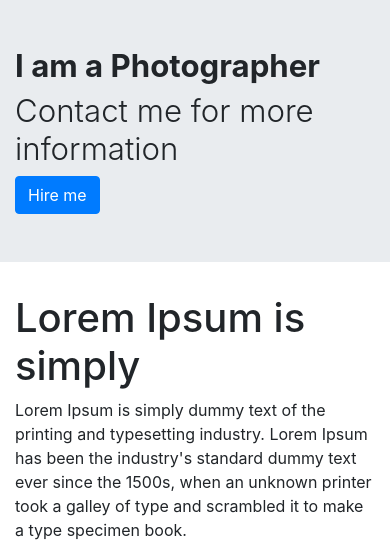
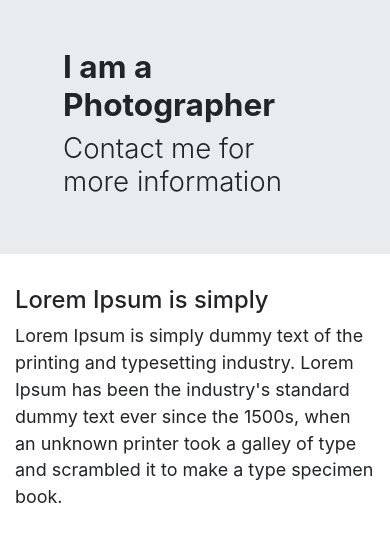
Before and after one commit to firshta2016/UWLandingPage, a React (Create React App) app: page / in a window 390 px wide. Shown: the top 549 px of the page. Built offline with nearby package versions, Linux system fonts and the light colour scheme.

Commit message:
responsive text

```diff
--- a/src/Componenets/HeroArea.js
+++ b/src/Componenets/HeroArea.js
@@ -8,17 +8,16 @@ const HeroArea = () => {
       <div className="jumbotron jumbotron-fluid p-0">
         <Container fluid={true}>
           <Row
-            className="justify-content-center py-5
+            className="justify-content-center p-5
         "
           >
-            <Col sm={8} md={6} lg={4}>
+            <Col>
               <h2 className="display-1 font-weight-bolder">
                 I am a Photographer
               </h2>
               <h3 className="display-4 font-weight-light">
                 Contact me for more information
               </h3>
-              <Button>Hire me</Button>
             </Col>
           </Row>
         </Container>
@@ -29,8 +28,10 @@ const HeroArea = () => {
 
 export default HeroArea;
 const StyledWrapper = styled.div`
-  h2,
+  h2 {
+    font-size: calc(1em + 4vw);
+  }
   h3 {
-    font-size: 8vw;
+    font-size: calc(1em + 3vw);
   }
 `;
--- a/src/Componenets/Textblock.js
+++ b/src/Componenets/Textblock.js
@@ -1,8 +1,10 @@
 import React from "react";
+import styled from "styled-components";
 import { Container, Col, Row } from "react-bootstrap";
 
 const Textblock = () => {
   return (
+    <StyledWrapper>
       <Container>
         <Row>
           <Col>
@@ -10,13 +12,23 @@ const Textblock = () => {
             <p>
               Lorem Ipsum is simply dummy text of the printing and typesetting
               industry. Lorem Ipsum has been the industry's standard dummy text
-            ever since the 1500s, when an unknown printer took a galley of type
-            and scrambled it to make a type specimen book.
+              ever since the 1500s, when an unknown printer took a galley of
+              type and scrambled it to make a type specimen book.
             </p>
           </Col>
         </Row>
       </Container>
+    </StyledWrapper>
   );
 };
 
 export default Textblock;
+
+const StyledWrapper = styled.div`
+  h1 {
+    font-size: calc(1em + 2vw);
+  }
+  p {
+    font-size: calc(1em + 0.5vw);
+  }
+`;
```
Lines whose indentation alone changed are shown as unchanged.
